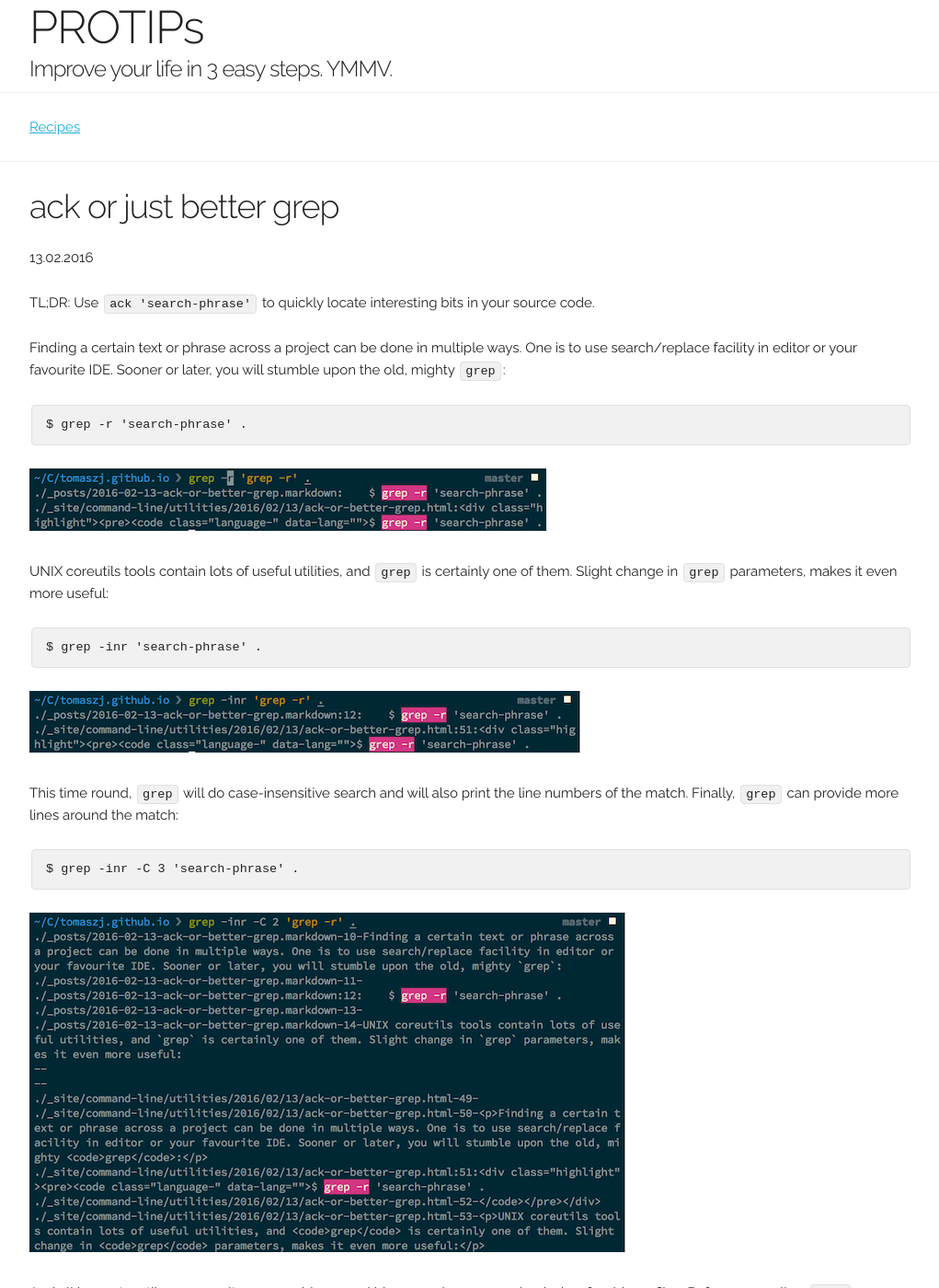
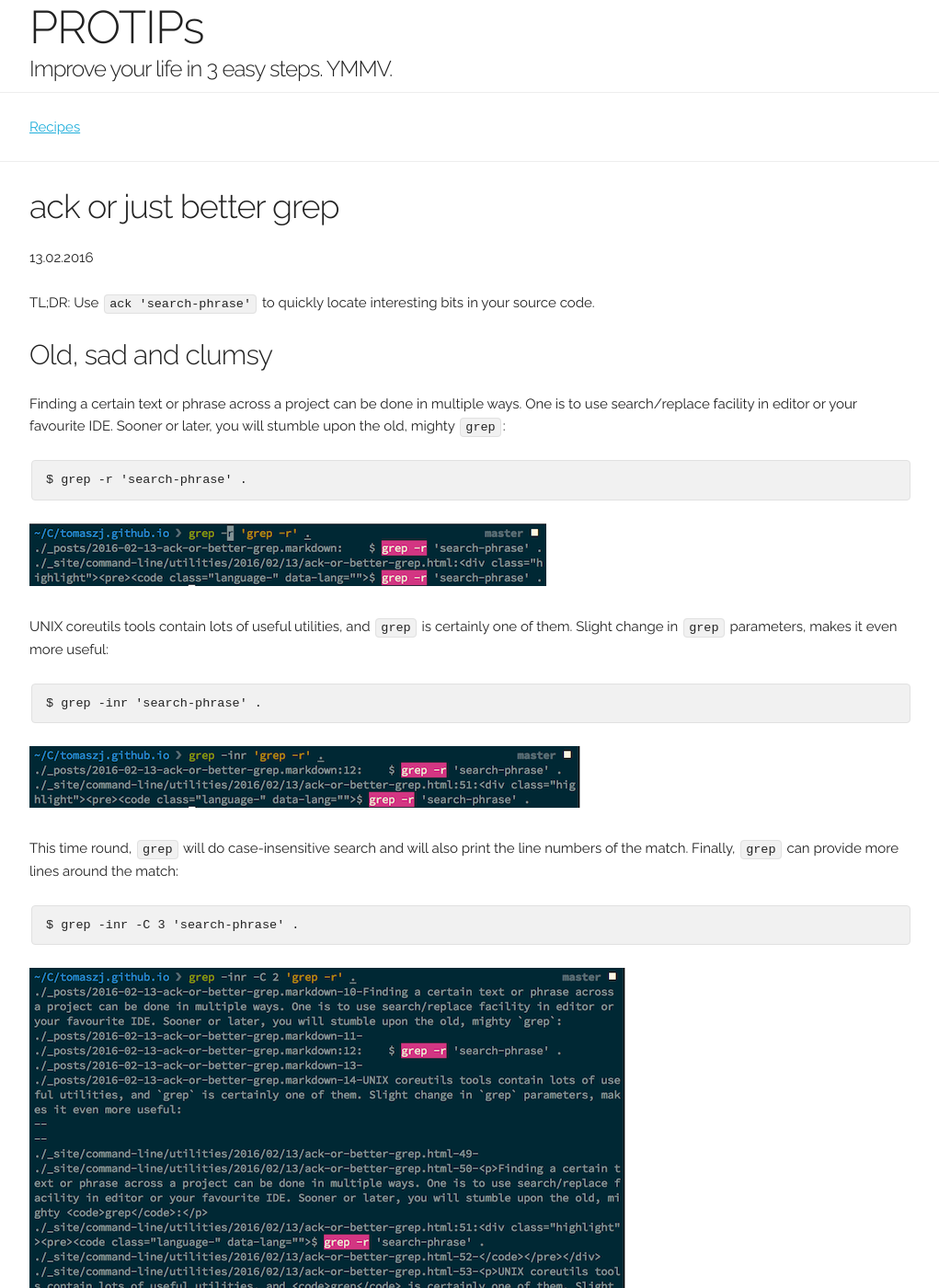
Before and after one commit to tomaszj/tomaszj.github.io, a Jekyll site: the page built from _posts/2016-02-13-ack-or-better-grep.markdown, in a window 1280 px wide and 1400 px high. Shown: the whole window at 92% size, without its empty margins (128-1149 px from the left). Built offline with Jekyll 4.4.1, drawn with Linux system fonts in a browser that asks for light colours; some of the changed text lies outside the part shown.

Commit message:
Add headings to ack article.

```diff
--- a/_posts/2016-02-13-ack-or-better-grep.markdown
+++ b/_posts/2016-02-13-ack-or-better-grep.markdown
@@ -6,6 +6,8 @@
 ---
 
 TL;DR: Use `ack 'search-phrase'` to quickly locate interesting bits in your source code.
+
+#### Old, sad and clumsy
 
 Finding a certain text or phrase across a project can be done in multiple ways. One is to use search/replace facility in editor or your favourite IDE. Sooner or later, you will stumble upon the old, mighty `grep`:
 
@@ -27,6 +29,8 @@
 
 And all is great, until your repository grows bigger and bigger, and someone checks in a few binary files. Before you realise, `grep` searches take a dozen-ish seconds to complete. Is there a clever way out of this madness, without giving million parameters to `grep`?
 
+#### ack - new, snappy and simply brilliant
+
 Yes, there's an alternative and it's ack! (install that on Mac with `brew install ack`). Just do:
 
     $ ack 'search-phrase'
```
